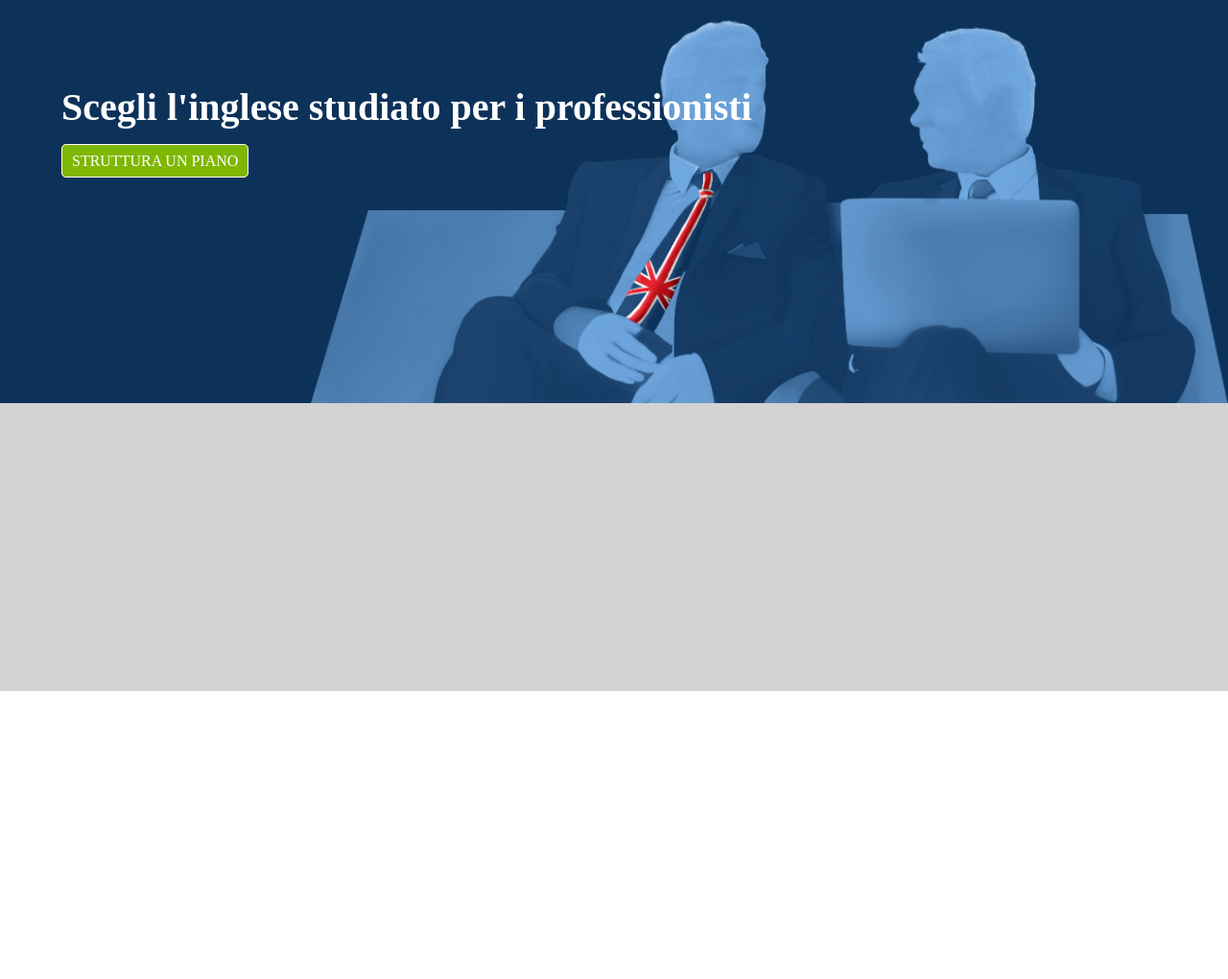
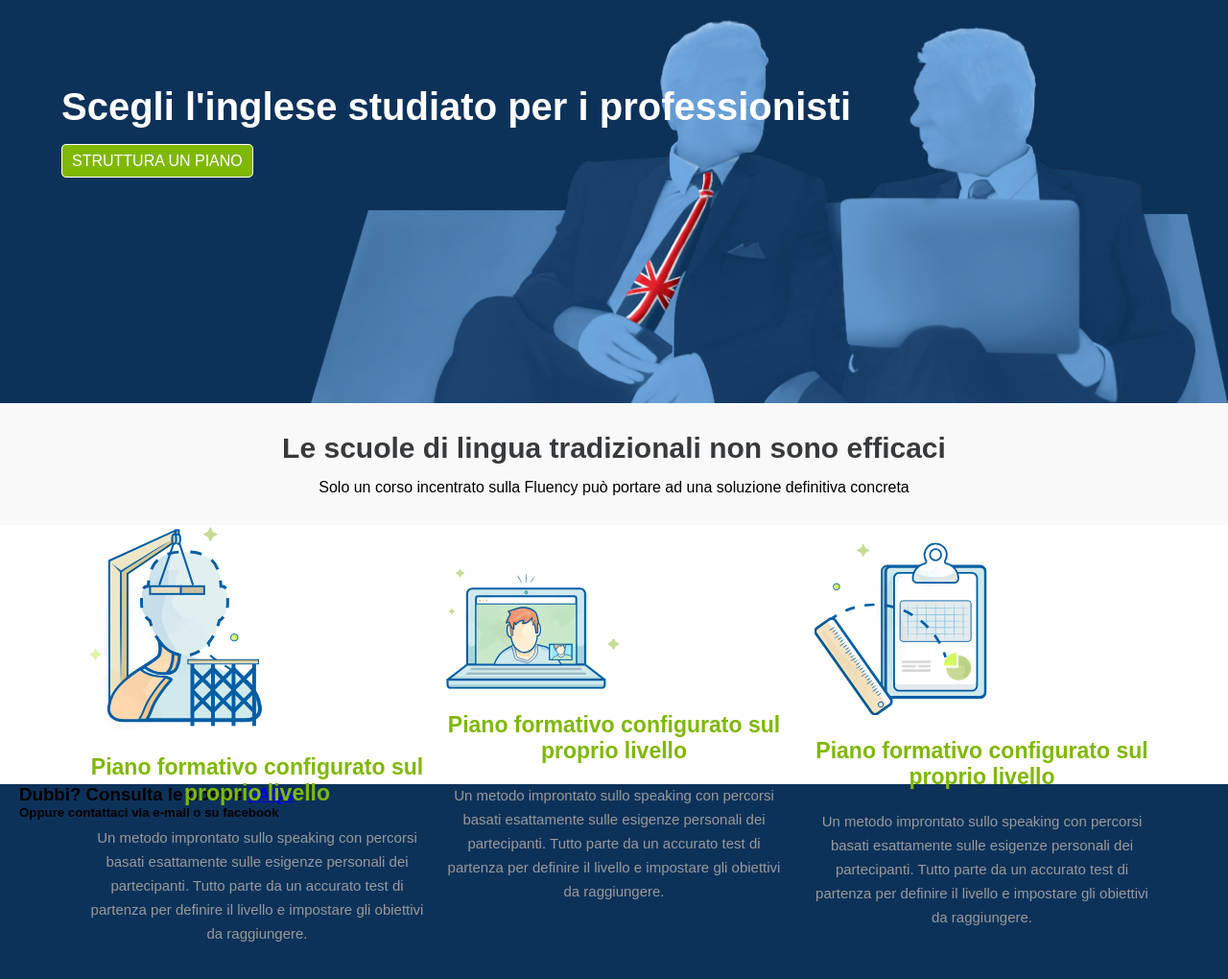
Before and after one commit to micheleprovolo/html-css-fluentify, a plain HTML site: page index.html in a window 1280 px wide. Shown: the part 80-1100 px from the top of the page at 96% size. Before the commit the page ends 800 px from the top, so only its background shows below. Drawn offline with Linux system fonts and the light colour scheme.

Commit message:
abbozzata sezione a tre colonne

```diff
--- a/css/style.css
+++ b/css/style.css
@@ -6,11 +6,14 @@
   box-sizing: border-box;
 }
 
+body{
+  font-family: 'Museo Sans', sans-serif;
+}
+
 /* container globale */
 .globale {
-  background-color: lightgrey;
+  /* background-color: lightgrey; */
   width: 100%;
-  height: 100vh;
 }
 
 /* header */
@@ -22,9 +25,9 @@ header {
 }
 
 header:after {
-  content:"";
-  display:table;
-  clear:both;
+  content: "";
+  display: table;
+  clear: both;
 }
 
 .logo-container {
@@ -35,7 +38,7 @@ header:after {
 /* navbar */
 nav {
   background-color: #0D325A;
-  float:left;
+  float: left;
   position: absolute;
   top: 50%;
   left: 30%;
@@ -48,9 +51,9 @@ nav ul {
 }
 
 nav ul:after {
-  content:"";
-  display:table;
-  clear:both;
+  content: "";
+  display: table;
+  clear: both;
 }
 
 nav li {
@@ -83,9 +86,9 @@ nav li a {
 }
 
 .tutor ul {
-  content:"";
-  display:table;
-  clear:both;
+  content: "";
+  display: table;
+  clear: both;
 }
 
 .tutor li {
@@ -104,7 +107,7 @@ nav li a {
 
 .diventatutor {
   text-decoration: none;
-  color: rgba(255,255,255,.5);
+  color: rgba(255, 255, 255, .5);
   text-transform: uppercase;
 }
 
@@ -151,3 +154,95 @@ nav li a {
   line-height: 55px;
   color: white;
 }
+
+/* container "le scuole di lingua" */
+.scuole {
+  background-color: #f9f9f9;
+}
+
+.titolicentro {
+  text-align: center;
+  padding-top: 30px;
+  padding-bottom: 30px;
+}
+
+.titolicentro h4 {
+  color: #373a3c;
+  padding-bottom: 15px;
+  font-size: 30px;
+}
+
+.trecolonne {
+  margin-top: 170px;
+}
+
+.floatcontainer {
+  padding-top: 50px;
+  padding-bottom: 50px;
+  position: relative;
+}
+
+.floatcontainer:after {
+  content: "";
+  display: table;
+  clear: both;
+}
+
+.c-sinistra {
+  float: left;
+  display: inline-block;
+  width: 350px;
+  margin-right: 50px;
+  position: absolute;
+  top: 50%;
+  left: 10%;
+  transform: translate(-10%, -50%);
+}
+
+.c-centro {
+  float: left;
+  display: inline-block;
+  width: 350px;
+  position: absolute;
+  top: 50%;
+  left: 50%;
+  transform: translate(-50%, -50%);
+}
+
+.c-destra {
+  float: left;
+  display: inline-block;
+  width: 350px;
+  position: absolute;
+  top: 50%;
+  right: 5%;
+  transform: translate(-5%, -50%);
+}
+
+.trecolonne img {
+  width: 180px;
+  height: auto;
+  margin-bottom: 20px;
+}
+
+.trecolonne p {
+  font-size: 15px;
+  line-height: 25px;
+  color: #999;
+  text-align: center;
+  margin-top: 20px;
+}
+
+.trecolonne h6 {
+  color: #7fb802;
+  font-size: 23px;
+  text-align: center;
+}
+/* footer */
+footer {
+  background-color: #0D325A;
+  height: 300px;
+}
+.dubbi {
+  margin-left: 20px;
+}
--- a/index.html
+++ b/index.html
@@ -1,5 +1,6 @@
 <!DOCTYPE html>
 <html lang="en" dir="ltr">
+
 <head>
   <meta charset="utf-8">
   <title>Fluentify</title>
@@ -24,7 +25,8 @@
       <!-- navbar -->
       <nav>
 
-          <!-- <div class="barranav"> --><!-- </div> -->
+        <!-- <div class="barranav"> -->
+        <!-- </div> -->
 
         <!-- elenco puntato delle voci di menu -->
         <ul>
@@ -49,7 +51,7 @@
 
           <li><a class="login" href="#">login</a></li>
 
-            <li ><a class="piano" href="#">struttura un piano</a></li>
+          <li><a class="piano" href="#">struttura un piano</a></li>
 
         </ul>
       </div>
@@ -59,32 +61,70 @@
 
     <!-- container "scegli l'inglese" con img di background -->
     <section class="scegli">
+
+      <!-- container testo sinistro -->
       <div class="titoloelink">
+
         <h1>Scegli l'inglese studiato per i professionisti</h1>
+
         <a class="piano" href="#">struttura un piano</a>
+
       </div>
+
     </section>
-        <!-- container testo sinistro -->
 
     <!-- container "le scuole di lingua"-->
+    <section class="scuole">
+
+      <div class="titolicentro">
+
+        <h4>Le scuole di lingua tradizionali non sono efficaci</h4>
+
+        <p>Solo un corso incentrato sulla Fluency può portare ad una soluzione definitiva concreta</p>
+
+      </div>
+
+    </section>
 
     <!-- container 3 colonne -->
+    <section class="trecolonne">
 
-        <!-- colonna sinistra -->
-          <!-- img -->
-          <!-- titolo -->
-          <!-- testo -->
+      <div class="floatcontainer">
 
+        <!-- colonna sx -->
+        <div class="c-sinistra">
+
+          <img src="img/profile.svg" alt="profilo">
+
+          <h6>Piano formativo configurato sul proprio livello</h6>
+
+          <p>Un metodo improntato sullo speaking con percorsi basati esattamente sulle esigenze personali dei partecipanti. Tutto parte da un accurato test di partenza per definire il livello e impostare gli obiettivi da raggiungere.</p>
+        </div>
         <!-- colonna centrale -->
-          <!-- img -->
-          <!-- titolo -->
-          <!-- testo -->
+        <div class="c-centro">
+
+          <img src="img/computer.svg" alt="profilo">
+
+          <h6>Piano formativo configurato sul proprio livello</h6>
+
+          <p>Un metodo improntato sullo speaking con percorsi basati esattamente sulle esigenze personali dei partecipanti. Tutto parte da un accurato test di partenza per definire il livello e impostare gli obiettivi da raggiungere.</p>
+
+        </div>
 
         <!-- colonna destra -->
-          <!-- img -->
-          <!-- titolo -->
-          <!-- testo -->
+        <div class="c-destra">
 
+          <img src="img/doc.svg" alt="profilo">
+
+          <h6>Piano formativo configurato sul proprio livello</h6>
+
+          <p>Un metodo improntato sullo speaking con percorsi basati esattamente sulle esigenze personali dei partecipanti. Tutto parte da un accurato test di partenza per definire il livello e impostare gli obiettivi da raggiungere.</p>
+
+        </div>
+
+      </div>
+
+    </section>
     <!-- container 2colonne -->
 
     <!-- colonna sinistra -->
@@ -163,7 +203,18 @@
     <!-- link -->
 
     <!-- footer -->
+    <footer>
+
       <!-- container "dubbi" -->
+      <div class="dubbi">
+
+        <h3>Dubbi? Consulta le nostre <a href="#">FAQs</a></h3>
+
+        <h5>Oppure contattaci via e-mail o su facebook</h5>
+
+      </div>
+    </footer>
+
 
     <!-- container finale -->
 
```
Also changed, not shown: img/computer.svg (added), img/doc.svg (added), img/mountain.svg (added), img/profile.svg (added). Lines whose indentation alone changed are shown as unchanged.
